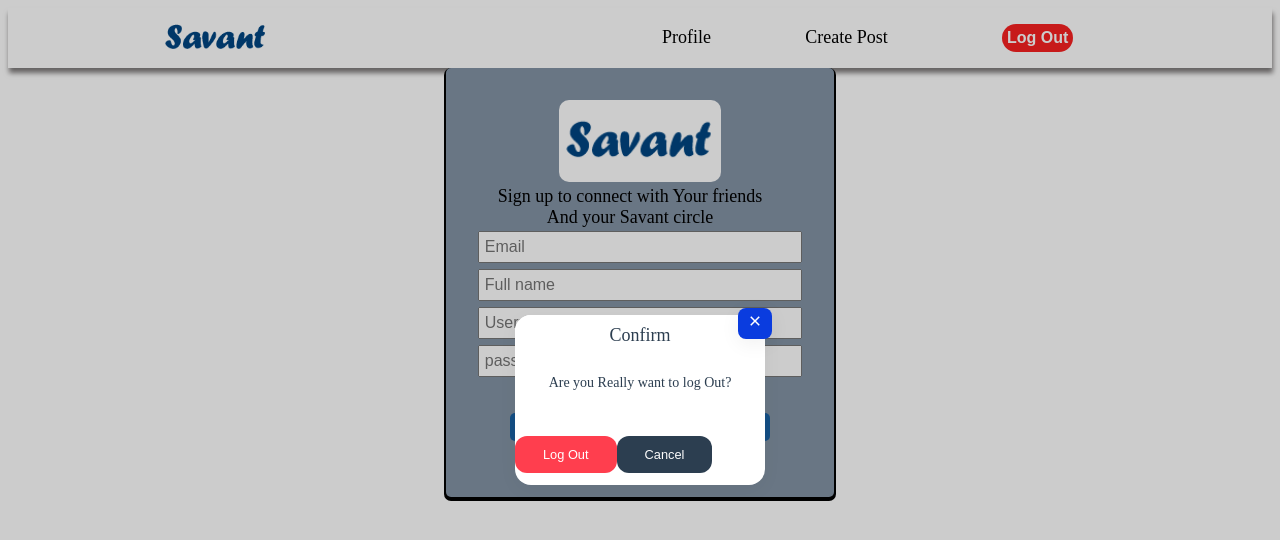
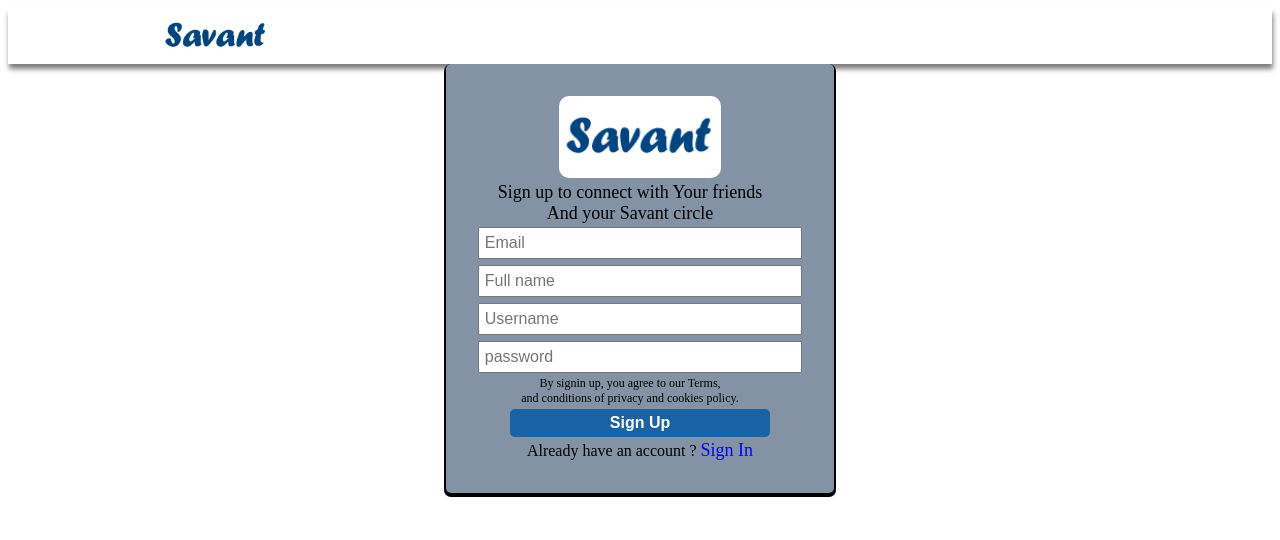
Before and after one commit to Susilkandu/savant, a React (Vite) app in the folder ui/: page /signup in a window 1280 px wide. Shown: the top 540 px of the page. Built offline with nearby package versions, Linux system fonts and the light colour scheme.

Commit message:
fixing logout
fixing logout modal

```diff
--- a/ui/src/App.jsx
+++ b/ui/src/App.jsx
@@ -7,8 +7,8 @@ const [userLogin, setUserLogin] = useState(false)
 const [modalOpen, setModalOpen] = useState(false)
   return (
     <>
-    <LoginContext.Provider value={{setUserLogin, setModalOpen}}>
-    <Navbar login={[userLogin , modalOpen]}/>
+    <LoginContext.Provider value={{setUserLogin, setModalOpen, modalOpen, userLogin}}>
+    <Navbar />
     </LoginContext.Provider>
     </>
   )
--- a/ui/src/components/Home.jsx
+++ b/ui/src/components/Home.jsx
@@ -29,7 +29,7 @@ useEffect(()=>{
     {posts.map((post)=>{
       return(
         <>
-         <div className="card" >
+         <div className="card" key={post.picUrl+'1'} >
         <div className="card-header">
          <div className="card-pic">
           <img src="https://images.unsplash.com/photo-1522075469751-3a6694fb2f61?auto=format&fit=crop&q=80&w=1480&ixlib=rb-4.0.3&ixid=M3wxMjA3fDB8MHxwaG90by1wYWdlfHx8fGVufDB8fHx8fA%3D%3D" alt="" />
--- a/ui/src/components/Modal.jsx
+++ b/ui/src/components/Modal.jsx
@@ -1,8 +1,17 @@
-import React from 'react'
+import React ,{useContext}from 'react'
 import {RiCloseLine} from 'react-icons/ri'
 import './Modal.css'
-export default function Modal({setModalOpen}) {
-  return (
+import { LoginContext } from '../context/LoginContex'
+export default function Modal() {
+  const {setUserLogin, setModalOpen, userLogin,} = useContext(LoginContext)
+  const logout=()=>{
+    console.log(userLogin)
+    localStorage.removeItem('jwt')
+    setModalOpen(false)
+    setUserLogin(false)
+      console.log(userLogin)
+  }
+    return (
     <div className="darkBg">
         <div className="centered">
         <div className='modal'>
@@ -12,12 +21,12 @@ export default function Modal({setModalOpen}) {
       <button  className='closeBtn'>
         <RiCloseLine></RiCloseLine>
       </button>
-      <div onClick={()=>{localStorage.removeItem('jwt')}} className="modalContent">
+      <div  className="modalContent">
         Are you Really want to log Out?
       </div>
       <div className="modalActions">
-        <button className="logOutBtn">Log Out</button>
-        <button className='cancelBtn'>Cancel</button>
+        <button className="logOutBtn" onClick={()=>{logout()}}>Log Out</button>
+        <button className='cancelBtn' onClick={()=>{setModalOpen(false)}}>Cancel</button>
       </div>
     </div>
     </div>
--- a/ui/src/components/Navbar.jsx
+++ b/ui/src/components/Navbar.jsx
@@ -11,20 +11,25 @@ import { ToastContainer} from 'react-toastify';
 import 'react-toastify/dist/ReactToastify.css';
 import Createpost from './Createpost'
 import Modal from './Modal'
-export default function Navbar(login,modalOpen) {
-  const {setModalOpen} = useContext(LoginContext)
+export default function Navbar() {
+  const {userLogin,modalOpen, setModalOpen} = useContext(LoginContext)
+  let login = userLogin;
   const token= localStorage.getItem('jwt')
- const loginStatus=()=>{ if(token||login){
+  const open=()=>{
+    setModalOpen(true)
+  }
+ const loginStatus=()=>{ if(token || login){
     return(
       <>
           <Link to={'/profile'}><li>Profile</li></Link>
           <Link to={'/createPost'}><li>Create Post</li></Link>
           <Link to={""}>
-            <button className='primaryBtn' onClick={setModalOpen(true)}>Log Out</button>
+            <button className='primaryBtn' onClick={open} >Log Out</button>
           </Link>
       </>
     )
-  }else{
+  }
+  else{
     <>
          <Link to={'/signup'}><li>SignUp</li></Link>
          <Link to={'/signin'}><li>SignIn</li></Link>
```
